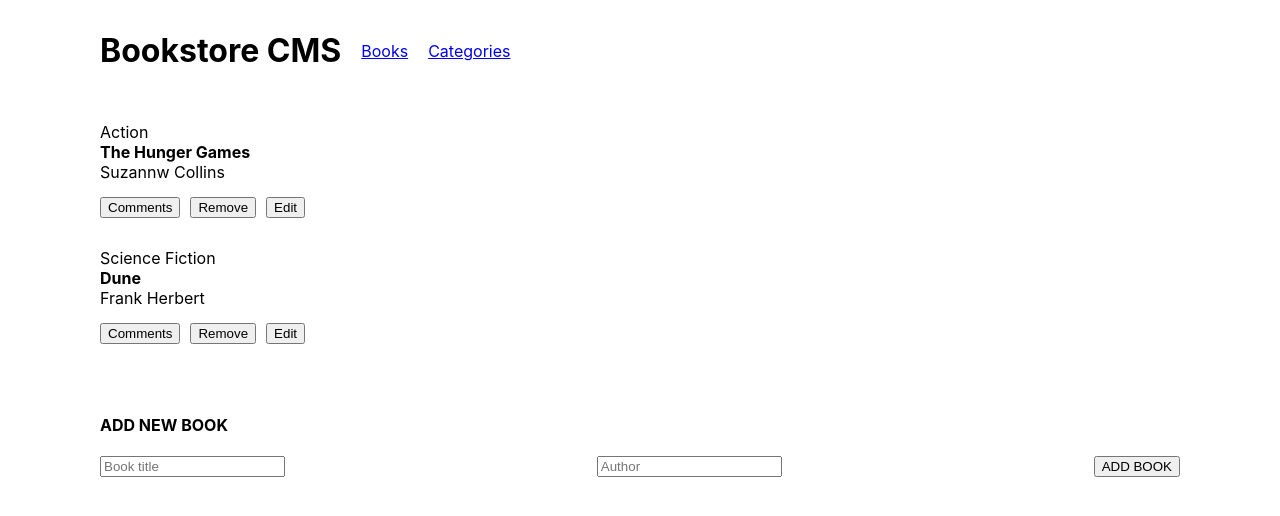
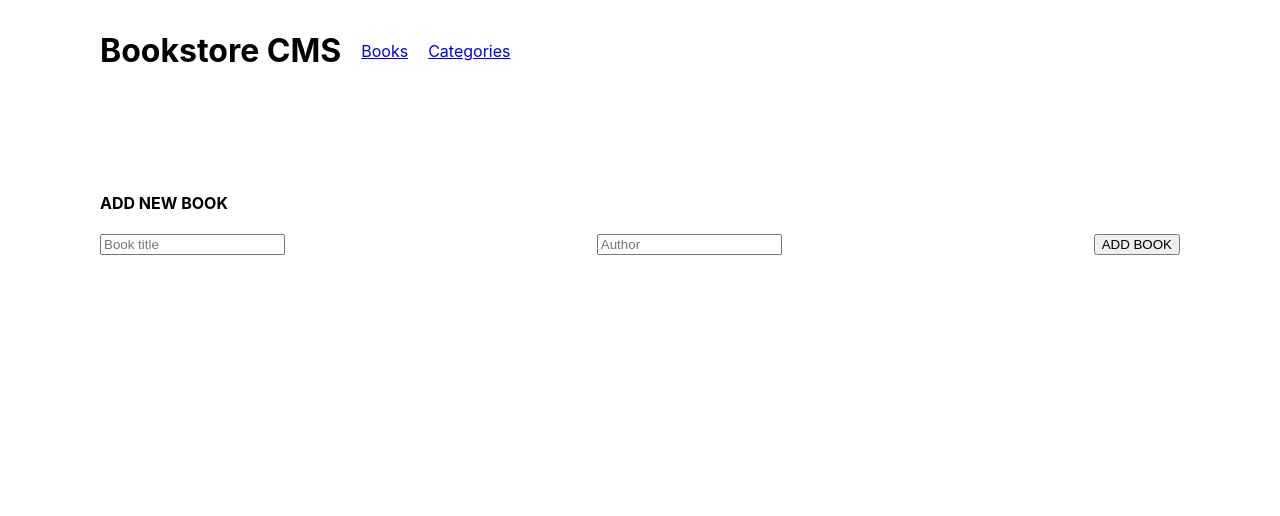
Before and after one commit to Olivier-Kango/bookstore, a React (Create React App) app: page / in a window 1280 px wide. Shown: the top 516 px of the page. Built offline with nearby package versions, Linux system fonts and the light colour scheme.

Commit message:
Remove boos from books array

```diff
--- a/src/components/Books.js
+++ b/src/components/Books.js
@@ -2,18 +2,7 @@ import React from 'react';
 import Book from './Book';
 import Form from './Form';
 
-const books = [
-  {
-    categorie: 'Action',
-    title: 'The Hunger Games',
-    author: 'Suzannw Collins',
-  },
-  {
-    categorie: 'Science Fiction',
-    title: 'Dune',
-    author: 'Frank Herbert',
-  },
-];
+const books = [];
 
 const Books = () => (
   <div className="container">
```
